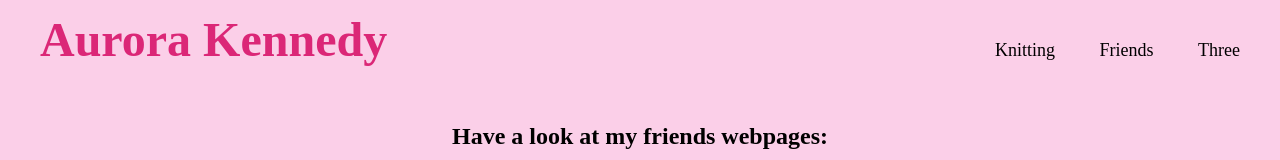
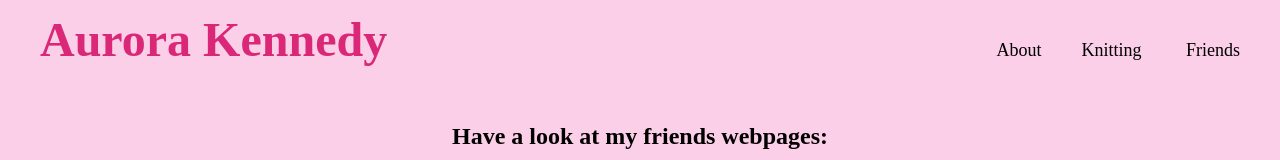
Before and after one commit to aurorakennedy/hjemmesnekk, a React (Vite) app: page /friends in a window 1280 px wide. Shown: the top 160 px of the page. Built offline with nearby package versions, Linux system fonts and the light colour scheme; a web font is replaced by a local one.

Commit message:
update navbar

```diff
--- a/src/components/Navbar.tsx
+++ b/src/components/Navbar.tsx
@@ -11,6 +11,12 @@ const Navbar = () => {
       </div>
       <div>
         <a
+          href="/about"
+          className="text-lg no-underline text-grey-darkest hover:text-pink-600 ml-10"
+        >
+          About
+        </a>
+        <a
           href="/Kniting"
           className="text-lg no-underline text-grey-darkest hover:text-pink-600 ml-10"
         >
@@ -21,12 +27,6 @@ const Navbar = () => {
           className="text-lg no-underline text-grey-darkest hover:text-pink-600 ml-10"
         >
           Friends{" "}
-        </a>
-        <a
-          href="#"
-          className="text-lg no-underline text-grey-darkest hover:text-pink-600 ml-10"
-        >
-          Three
         </a>
       </div>
     </nav>
```
